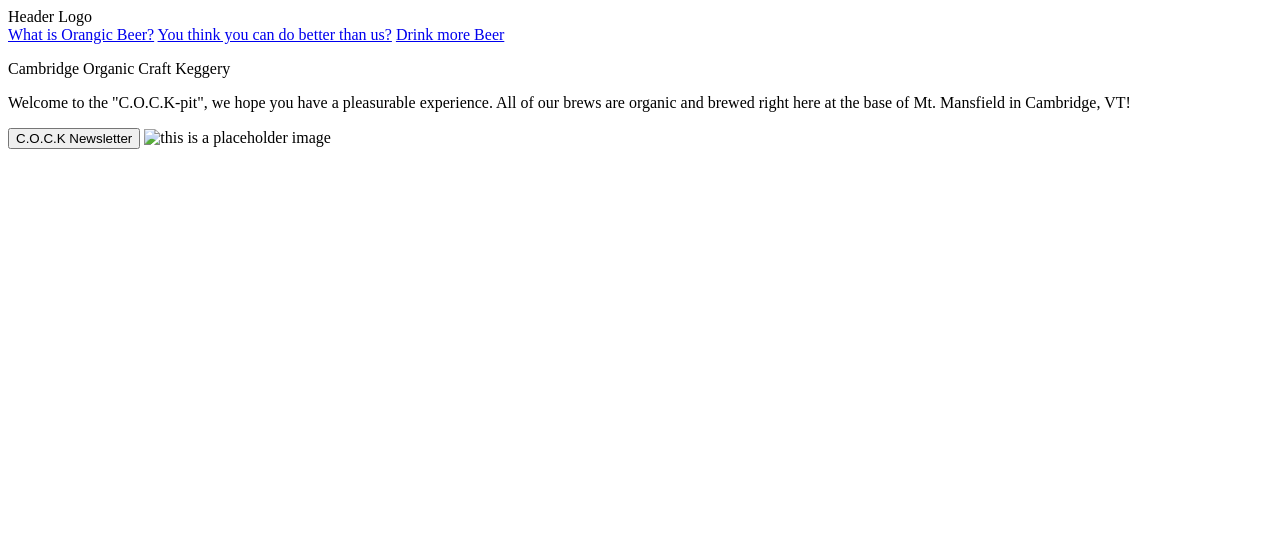
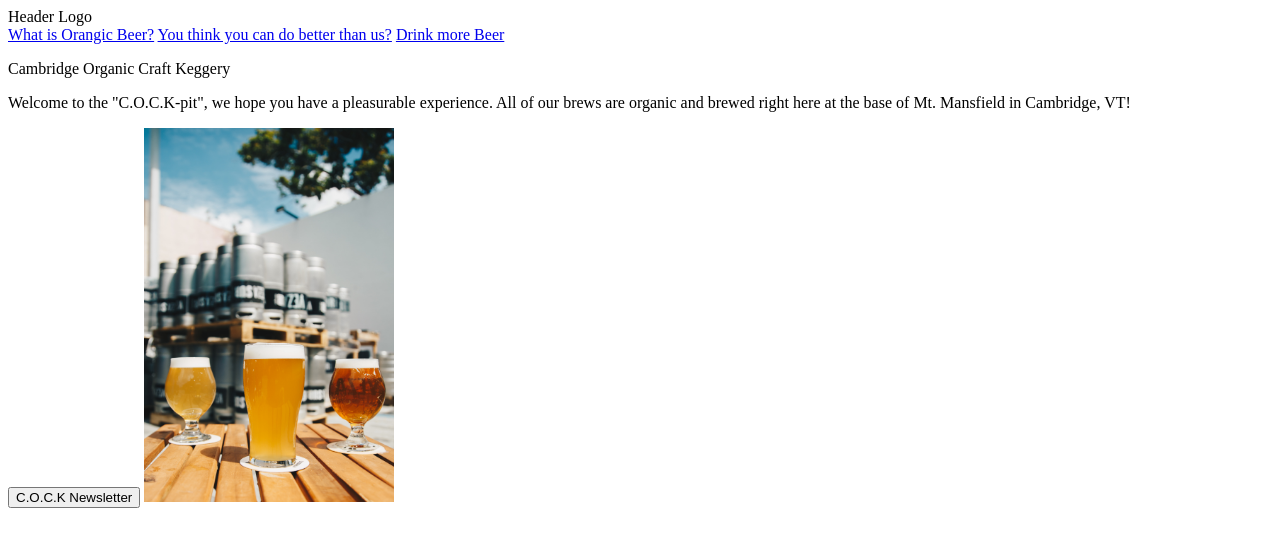
Before and after one commit to JakeHertle/landing-page-project, a plain HTML site: page index.html in a window 1280 px wide. Drawn offline with Linux system fonts and the light colour scheme.

Commit message:
Add images/ folder

```diff
--- a/index.html
+++ b/index.html
@@ -27,7 +27,7 @@
                 Welcome to the "C.O.C.K-pit", we hope you have a pleasurable experience. All of our brews are organic and brewed right here at the base of Mt. Mansfield in Cambridge, VT!
             </p>
             <button>C.O.C.K Newsletter</button>
-            <img class="hero-image" src="./images/" width=250 alt="this is a placeholder image">
+            <img class="hero-image" src="./images/craft-beer.jpg" width=250 alt="Three beers in front of metal kegs">
 
         </div>
     </div>
```
Also changed, not shown: images/craft-beer.jpg (added).
